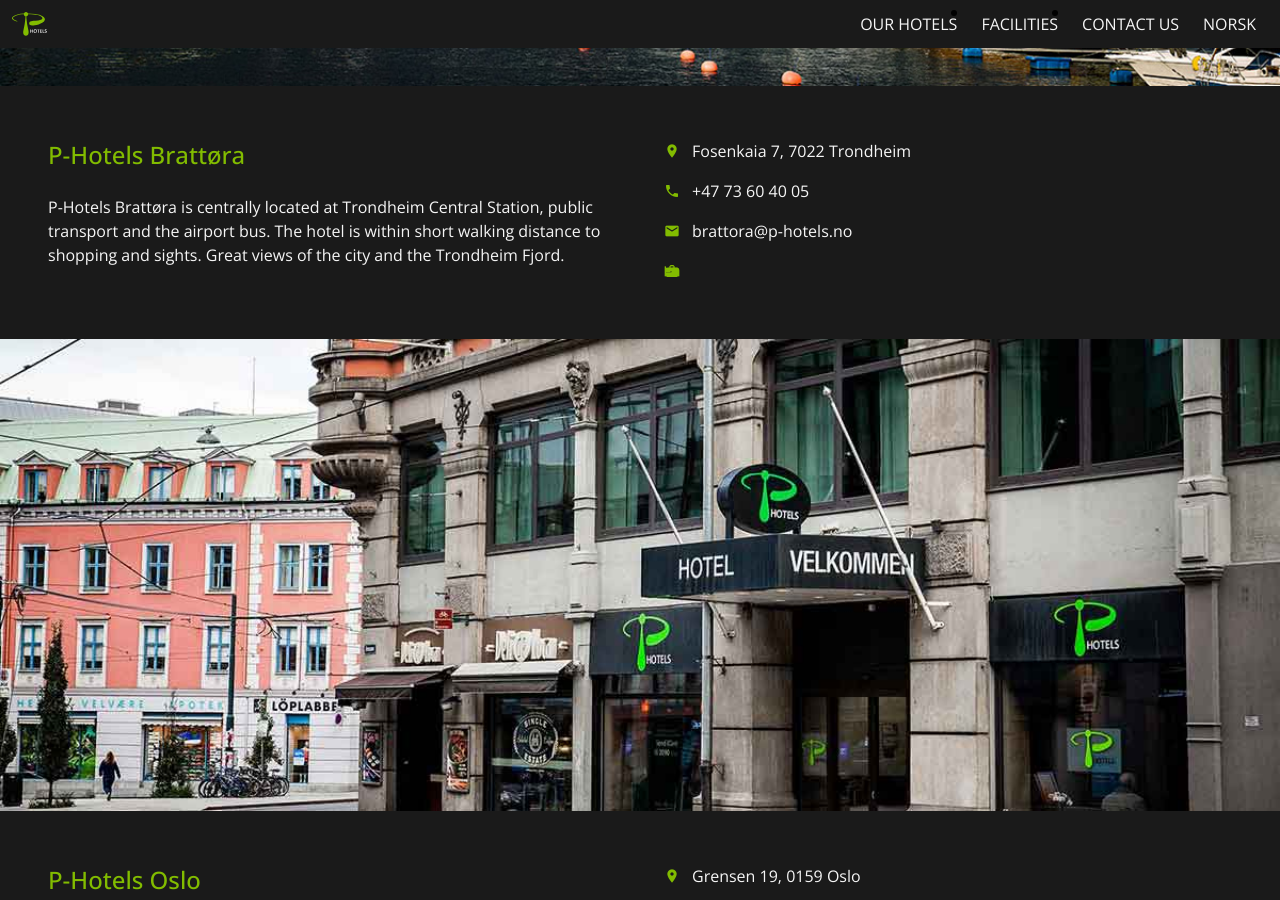
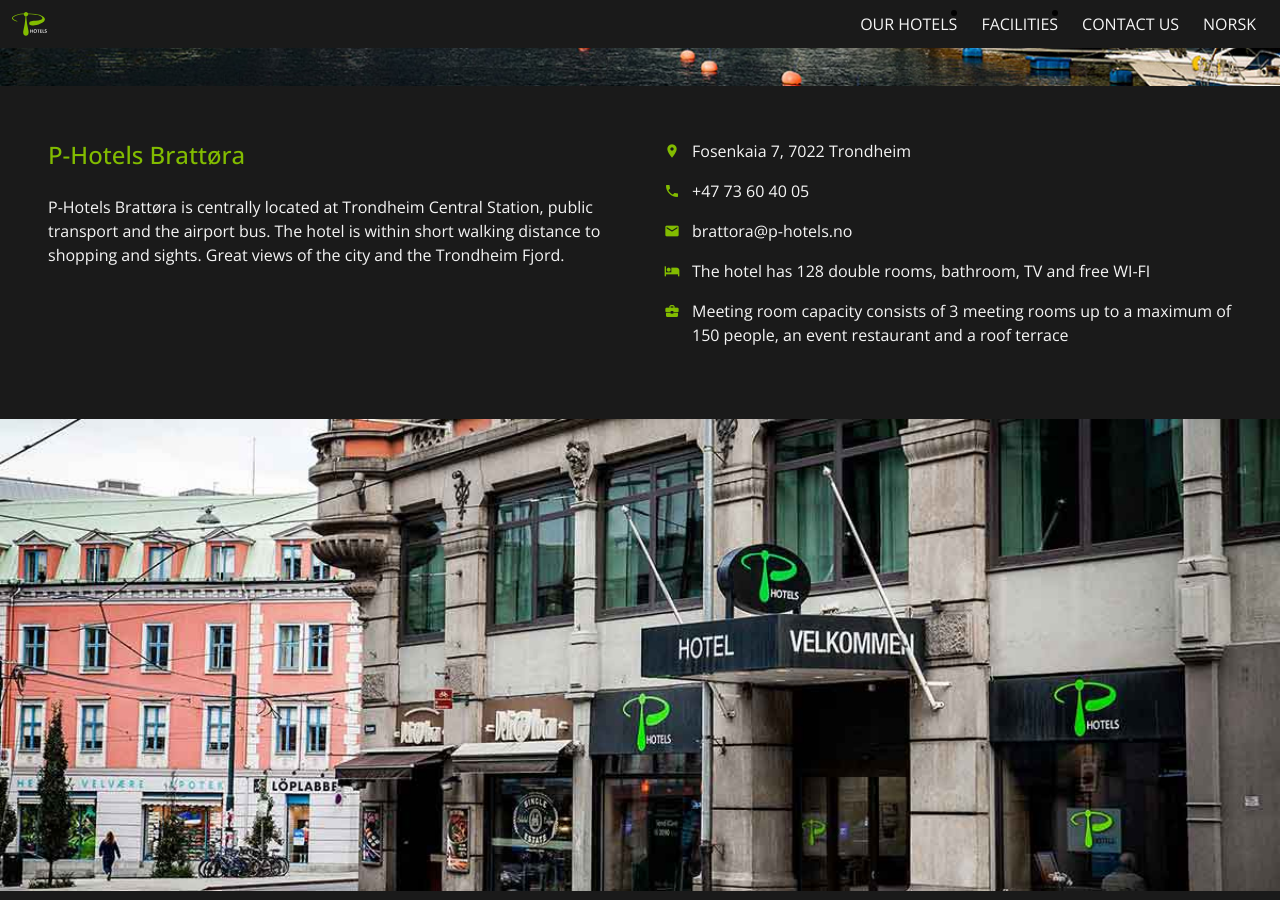
Before and after one commit to photels/photels.github.io, a Jekyll site: the page built from en.md, in a window 1280 px wide and 900 px high, scrolled down 1287 px. Built offline with Jekyll 4.4.1, drawn with Linux system fonts in a browser that asks for light colours; some of the changed text lies outside the part shown.

Commit message:
Added english descriptions

```diff
--- a/_data/hotels.yml
+++ b/_data/hotels.yml
@@ -2,8 +2,8 @@
   id: brattora
   en:
     description: P-Hotels Brattøra is centrally located at Trondheim Central Station, public transport and the airport bus. The hotel is within short walking distance to shopping and sights. Great views of the city and the Trondheim Fjord.
-    rooms:
-    conference:
+    rooms: The hotel has 128 double rooms, bathroom, TV and free WI-FI
+    conference: Meeting room capacity consists of 3 meeting rooms up to a maximum of 150 people, an event restaurant and a roof terrace
   no-nb:
     description: P-Hotels Brattøra ligger sentralt til ved Trondheim sentralstasjon, offentlig kommunikasjon og flybuss. Hotellet ligger i kort gangavstand til shopping og byens severdigheter. Flott utsikt over byen og Trondheimsfjorden.
     rooms: Hotellet har 128 dobbeltrom, bad, TV og gratis WI-FI
@@ -20,8 +20,8 @@
   id: oslo
   en:
     description: P-hotels Oslo is located in Oslo city center. The Hotels is close to shopping, Karl Johans gate, Aker Brygge and city sights. Public transportation and the airport bus to Oslo Airport Gardermoen is right nearby.
-    rooms:
-    conference:
+    rooms: The hotel has 128 double rooms, bathroom, TV and free WI-FI
+    conference: Meeting room capacity consists of 3 meeting rooms up to a maximum of 150 people, an event restaurant and a roof terrace
   no-nb:
     description: P-Hotels Oslo ligger midt i Oslo sentrum. Det er kort vei til shopping, Karl Johans gate, Aker Brygge og byens severdigheter. Offentlig kommunikasjon og flybuss til Oslo Lufthavn Gardemoen er rett i nærheten.
     rooms: Hotellet har 128 dobbeltrom, bad, TV og gratis WI-FI
@@ -38,8 +38,8 @@
   id: bergen
   en:
     description: P-Hotels Bergen ligger sentralt plassert i Bergen sentrum. Kort vei til shopping, museum, Bryggene og restauranter. Kort vei til offentlige transportmidler og flybuss.
-    rooms:
-    conference:
+    rooms: The hotel has 114 double rooms, bathroom, TV and free WI-FI
+    conference: Meeting room capacity up to 35 people
   no-nb:
     description: P-Hotels Bergen is located in Bergen center. Close to shopping, museum, docks and restaurants. Close to public transportation and airport bus.
     rooms: Hotellet har 114 dobbeltrom, bad, TV og gratis WI-FI
```
